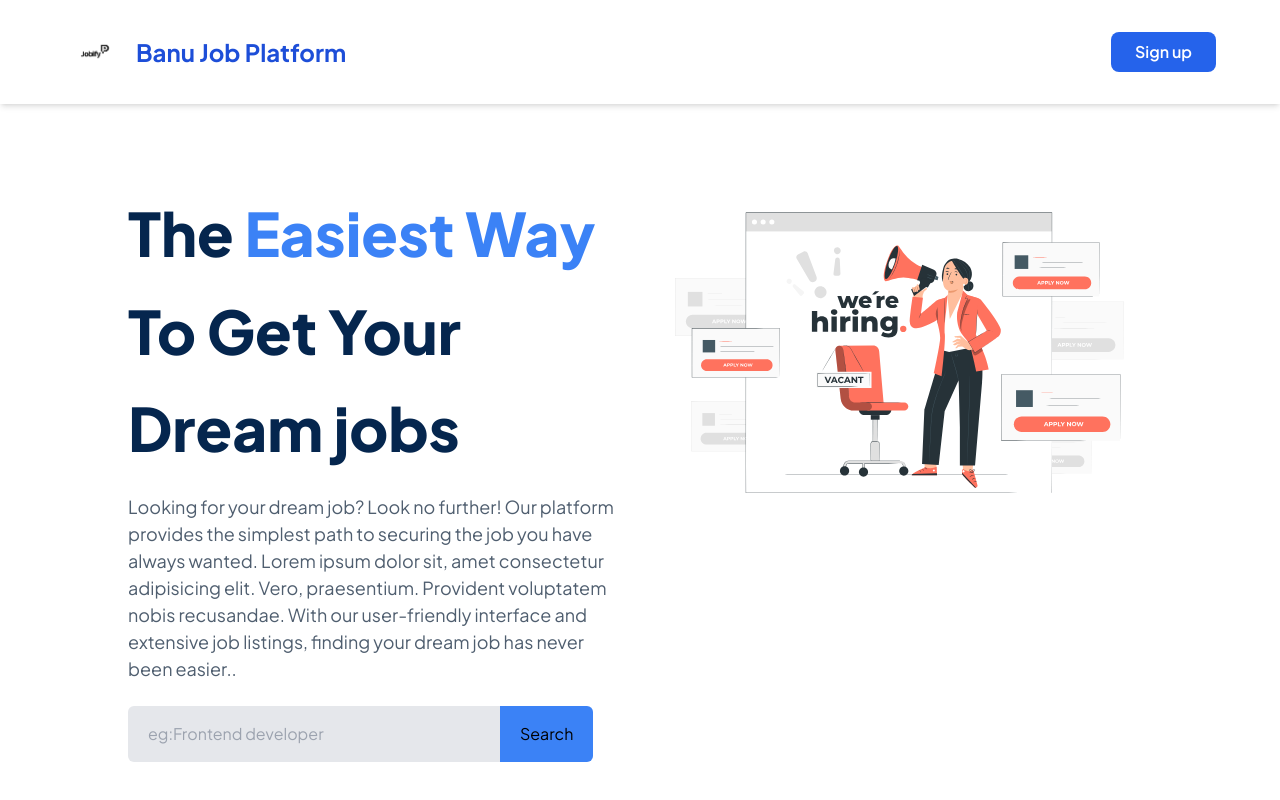
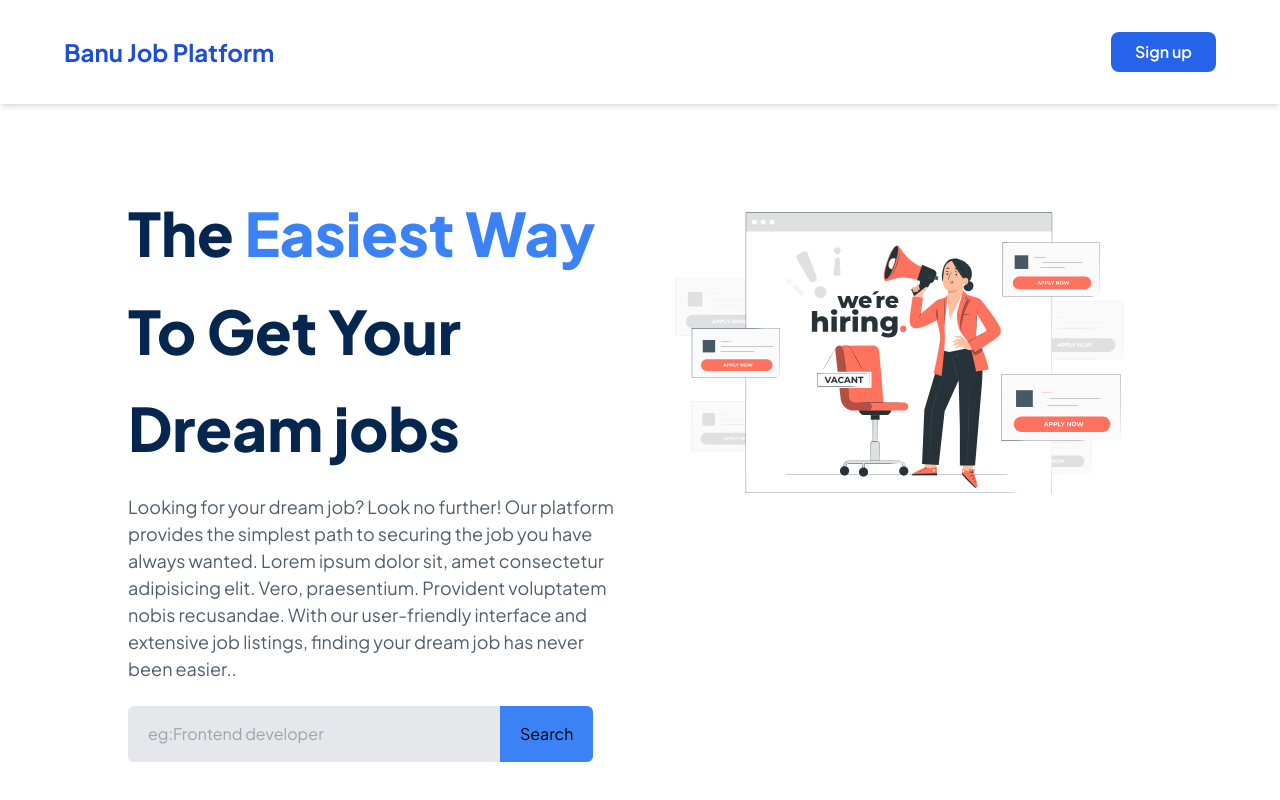
Before and after one commit to carol2540/-job-platform-test, a Next.js app in the folder Web/Job-portal-main/: page / in a window 1280 px wide. Shown: the top 800 px of the page. Built offline with nearby package versions, Linux system fonts and the light colour scheme; no server answers.

Commit message:
Remove logo image from nav, keep text only

```diff
--- a/Web/Job-portal-main/components/Home/Nav.tsx
+++ b/Web/Job-portal-main/components/Home/Nav.tsx
@@ -1,22 +1,16 @@
 import Link from 'next/link'
 import React from 'react'
-import LogoImage from '@/public/images/logo.png'
-import Image from 'next/image'
 import { getServerSession } from 'next-auth'
 import { authOptions } from '@/Auth'
 import User from '../Helpers/User'
 
 const Nav = async () => {
     const session = await getServerSession(authOptions)
-    console.log(session)
     return (
         <div className='h-[13vh] shadow-md'>
             <div className='w-[90%] md-[80%] h-full mx-auto flex items-center justify-between'>
-                {/* logo + brand name */}
-                <div className='flex items-center gap-3'>
-                    <Link href='/'>
-                        <Image src={LogoImage} alt="Banu Job Platform logo" width={60} height={60} className='w-[50px] h-[50px] md:w-[60px] md:h-[60px] object-contain' />
-                    </Link>
+                {/* Brand name */}
+                <div>
                     <Link href='/'>
                         <span className='text-xl md:text-2xl font-bold text-blue-700 hover:text-blue-900 transition-colors'>
                             Banu Job Platform
```
